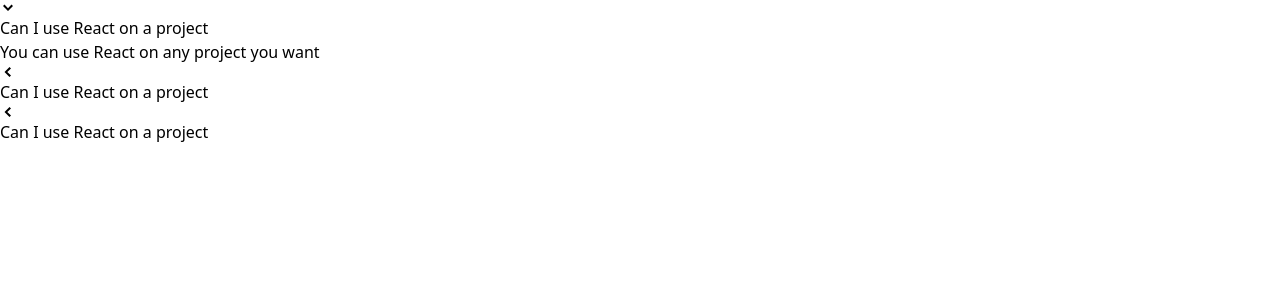
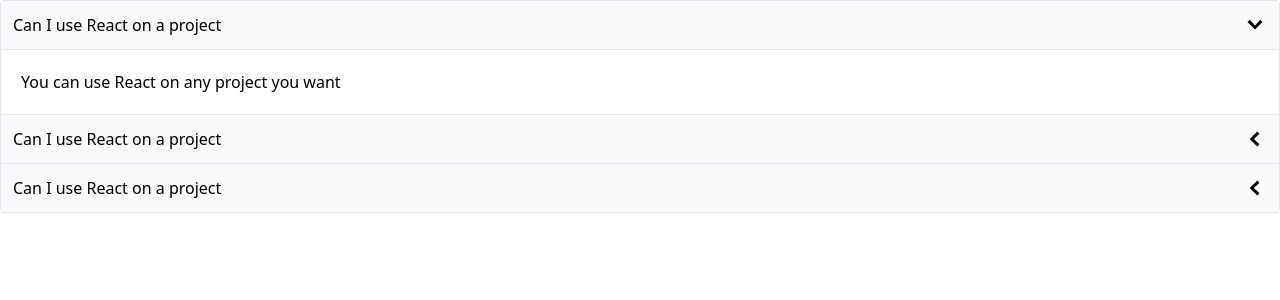
Before and after one commit to Pawelv9/comps, a React (Create React App) app: page / in a window 1280 px wide. Shown: the top 300 px of the page. Built offline with nearby package versions, Linux system fonts and the light colour scheme; the HTML template or start-up script is replaced by a standard one.

Commit message:
added styles

```diff
--- a/src/components/Accordion.js
+++ b/src/components/Accordion.js
@@ -12,24 +12,24 @@
     const isExpanded = index === expandedIndex;
 
     const icon = (
-    <span>
+    <span className='text-2xl'>
       {isExpanded ? <GoChevronDown /> : <GoChevronLeft />}
     </span>
     )
 
     return (
       <div key={item.id}>
-        <div onClick={() => handleClick(index)}>
+        <div className='flex justify-between p-3 bg-gray-50 border-b items-center cursor-pointer' onClick={() => handleClick(index)}>
+        {item.label}
         {icon}
-        {item.label}
         </div>
-        <div>{isExpanded && <div>{item.content}</div>}</div>
+        <div>{isExpanded && <div className='border-b p-5'>{item.content}</div>}</div>
       </div>
     )
   })
 
   return (
-    <div>{renderedItems}</div>
+    <div className='border-x border-t rounded'>{renderedItems}</div>
   )
 }
 
```
